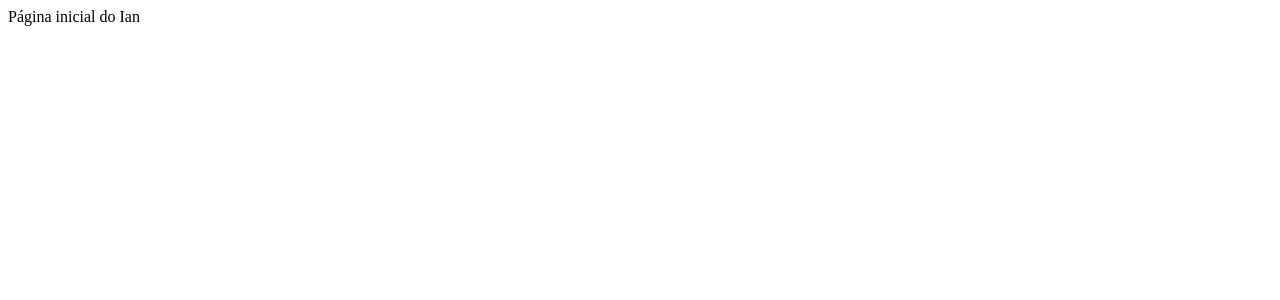
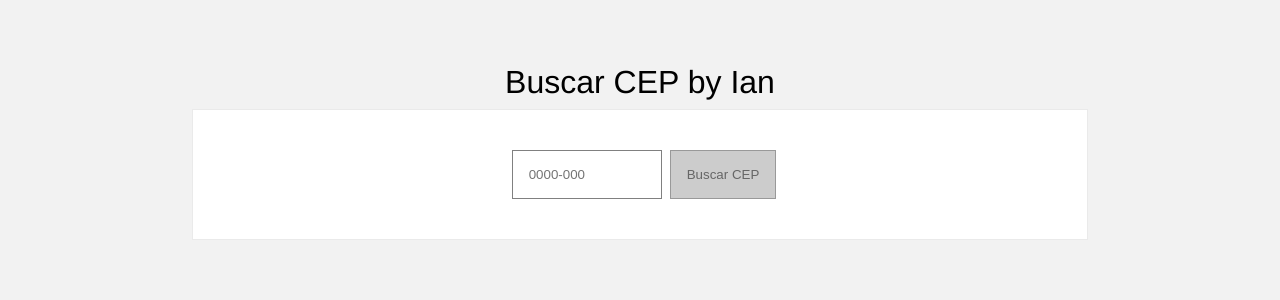
Before and after one commit to rochaian/busca-cep, a Next.js app: page / in a window 1280 px wide. Shown: the top 300 px of the page. Built offline with nearby package versions, Linux system fonts and the light colour scheme.

Commit message:
busca cep

```diff
--- a/package.json
+++ b/package.json
@@ -9,9 +9,13 @@
     "lint": "next lint"
   },
   "dependencies": {
+    "axios": "^0.21.1",
+    "i": "^0.3.6",
     "next": "11.0.1",
+    "npm": "^7.20.0",
     "react": "17.0.2",
-    "react-dom": "17.0.2"
+    "react-dom": "17.0.2",
+    "react-number-format": "^4.6.4"
   },
   "devDependencies": {
     "eslint": "7.31.0",
--- /dev/null
+++ b/pages/_app.js
@@ -0,0 +1,7 @@
+import '../styles/global.css'
+
+function MyApp({ Component, pageProps }) {
+  return <Component {...pageProps} />
+}
+
+export default MyApp
--- /dev/null
+++ b/pages/api/buscaCep.js
@@ -0,0 +1,48 @@
+import axios from 'axios';
+
+export default function handler(req, res) {
+
+    if (req.method === 'POST') {
+        if(!!req.body.cep){
+            axios.get(`https://viacep.com.br/ws/${req.body.cep}/json/`)
+            .then((response) => {
+
+                if(!!response.data.erro){
+                    console.log('ERRLLOU!')
+                    res.status(200).json({message: 'CEP Inválido'})
+                }else{
+                    console.log(response.data)
+                    res.status(200).json({cep: response.data})
+                }
+
+            })
+            .catch((err) => {
+              console.error("ops! ocorreu um erro" + err);
+
+           });
+        }else{
+            res.status(200).json({message: 'deu mal'})
+        }
+      } else {
+        res.status(200).json({message: 'buscar cep'})
+      }
+
+
+
+
+
+
+    // const getCep = async function() {
+    //     const resp = await axios.get(`https://viacep.com.br/ws/${req.body}/json/`)
+    //     const data = await resp.data
+
+    //   console.log(`Show data fetched. Count: ${data.length}`)
+
+    //   return {
+    //     data: data
+    //   }
+    // }
+    // getCep();
+
+    // res.status(200).json({message: 'não encontrado'})
+  }
--- a/pages/index.js
+++ b/pages/index.js
@@ -1,3 +1,93 @@
+import styles from '../styles/Home.module.css';
+import React from 'react';
+import NumberFormat from 'react-number-format';
+import axios from 'axios';
+
+
 export default function Home(){
-    return <div> Página inicial do Ian</div>
+
+
+    const [cep, setCep] = React.useState('');
+    const [cepResult, setCepResult] = React.useState({});
+    const [ hideResult, setHideResult] = React.useState(true);
+
+
+    const onBuscarCep = async event => {
+        event.preventDefault()
+
+        axios.get(`https://viacep.com.br/ws/${cep}/json/`)
+            .then((response) => {
+
+                setHideResult(false);
+
+                if(!!response.data.erro){
+                    setCepResult({message: 'CEP Inválido'});
+                    // response.status(406).json({message: 'CEP Inválido'})
+                }else{
+                    console.log(response.data);
+                    setCepResult(response.data);
+                    // response.status(200).json({cep: response.data})
+                }
+
+            })
+            .catch((err) => {
+              console.error("ops! ocorreu um erro" + err);
+
+           });
+
+    //     axios.post('/api/buscaCep', {cep: cep})
+    //     .then((response) => {
+    //         console.log(response)
+    //         resolve();
+    //     })
+    //     .catch((err) => {
+    //       console.error("ops! ocorreu um erro" + err);
+    //       resolve();
+    //    });
+
+      }
+
+      const handleCep = (value) => {
+        // console.log(value);
+        setCep(value);
+        if(value.length<8){
+            setHideResult(true);
+        }
+        // console.log(cep.length)
+        // console.log(value);
+      }
+
+    return(
+    <>
+     <div className={styles.container}>
+         <div className={styles.title}>
+             Buscar CEP by Ian
+         </div>
+         <div className={styles.card}>
+
+            <form onSubmit={onBuscarCep}>
+                <NumberFormat onValueChange={(e) => handleCep(e.value)} id="cep" className={styles.inputCep} format="#####-###" mask="_" placeholder="0000-000"  />
+                <button disabled={cep.length==8 ? false : true} type="submit" className={styles.button} >Buscar CEP</button>
+            </form>
+
+         </div>
+
+        <ResultCard hide={hideResult} cepResult={cepResult} />
+
+
+     </div>
+    </>
+    )
 }
+
+function ResultCard({cepResult, hide}){
+    return(
+        <div style={{display: hide ? 'none': 'block'}} className={styles.card}>
+            {!!cepResult.message && <p><strong> {cepResult.message}</strong></p>}
+            {!!cepResult.cep && <p><strong>CEP: </strong>{cepResult.cep}</p>}
+            {!!cepResult.cep && <p><strong>Estado: </strong>{cepResult.uf}</p>}
+           {!!cepResult.cep && <p><strong>Cidade: </strong>{cepResult.localidade}</p>}
+           {!!cepResult.cep && <p><strong>Logradouro: </strong>{cepResult.logradouro}</p>}
+        </div>
+    )
+}
--- /dev/null
+++ b/styles/Home.module.css
@@ -0,0 +1,84 @@
+.container {
+    padding: 0rem;
+    margin: 4rem 0;
+    display: flex;
+    flex-direction: column;
+    justify-content: center;
+    align-items: center;
+  }
+
+    .title {
+        margin: 0;
+        line-height: 1.15;
+        font-size: 2rem;
+        color: black;
+        font-family:  Oxygen,Ubuntu, Cantarell, Fira Sans, Droid Sans, Helvetica Neue, sans-serif;
+    }
+
+  .inputCep{
+
+      border: solid 1px;
+      border-color: gray;
+      padding: 1rem;
+      margin: 0.5rem;
+      border-radius: 0px;
+      width: 150px;
+  }
+  .button{
+        border-radius: 0px;
+        padding: 1rem;
+        background-color: #454545;
+        color: white;
+  }
+
+  .button:disabled,
+  .button[disabled]{
+    border: 1px solid #999999;
+    background-color: #cccccc;
+    color: #666666;
+  }
+
+  .grid {
+    display: flex;
+    align-items: center;
+    justify-content: center;
+    flex-wrap: wrap;
+    max-width: 800px;
+    margin-top: 3rem;
+  }
+
+  .card {
+    background-color: white;
+    margin: 0.5rem auto;
+    padding: 2rem 3rem;
+    text-align: center;
+    color: inherit;
+    text-decoration: none;
+    border: 1px solid #eaeaea;
+    border-radius: 0px;
+    width: 70%;
+
+  }
+
+  .card h2 {
+    margin: 0 0 1rem 0;
+    font-size: 1.5rem;
+  }
+
+  .card p {
+    margin: 0;
+    font-size: 1.25rem;
+    line-height: 1.5;
+  }
+
+  .logo {
+    height: 1em;
+    margin-left: 0.5rem;
+  }
+
+  @media (max-width: 600px) {
+    .grid {
+      width: 100%;
+      flex-direction: column;
+    }
+  }
--- /dev/null
+++ b/styles/global.css
@@ -0,0 +1,17 @@
+html,
+body {
+  padding: 0;
+  background-color: #f2f2f2;
+  margin: 0;
+  font-family: -apple-system, BlinkMacSystemFont, Segoe UI, Roboto, Oxygen,
+    Ubuntu, Cantarell, Fira Sans, Droid Sans, Helvetica Neue, sans-serif;
+}
+
+a {
+  color: inherit;
+  text-decoration: none;
+}
+
+* {
+  box-sizing: border-box;
+}
```
Also changed, not shown: 1 other file (tests, documents, lock files or other folders).
